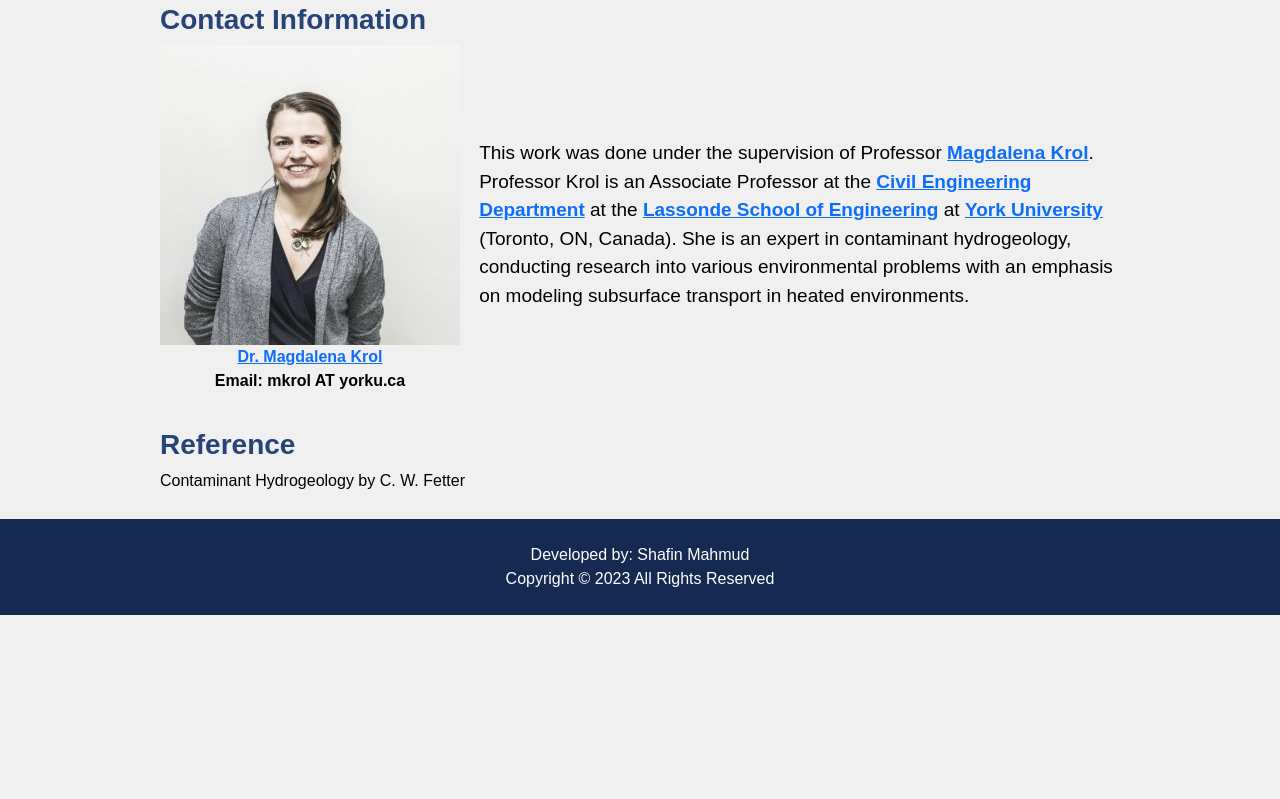
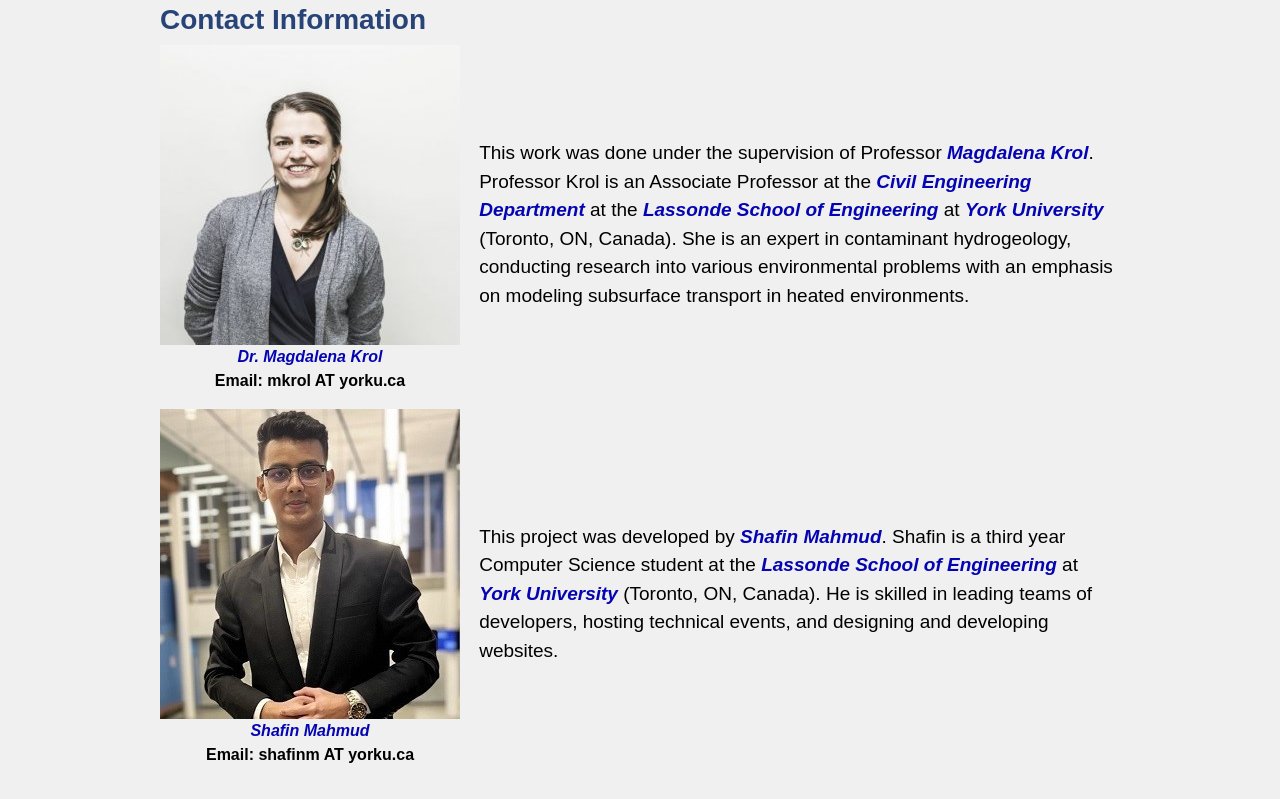
Before and after one commit to ShafinMahmudCS/project, a plain HTML site: page about.html in a window 1280 px wide. Shown: the part 1062-1861 px from the top of the page. Before the commit the page ends 1677 px from the top, so only its background shows below. Drawn offline with nearby package versions, Linux system fonts and the light colour scheme.

Commit message:
Added the details of Shafin Mahmud

```diff
--- a/about.html
+++ b/about.html
@@ -147,6 +147,32 @@
         </div>
       </div>
 
+      <div class="contactInfo">
+        <figure>
+          <img src="images/Shafin_Mahmud.jpg" alt="" />
+          <figcaption>
+            <a class="links" href="https://www.linkedin.com/in/shafinmd/"
+              >Shafin Mahmud</a
+            >
+          </br>
+          <b>Email: shafinm AT yorku.ca</b>
+          </figcaption>
+        </figure>
+        <div class="contactInfo">
+          <p class="text">
+            This project was developed by
+            <a class="links" href="https://www.linkedin.com/in/shafinmd/"
+              >Shafin Mahmud</a
+            >. Shafin is a third year Computer Science student at the
+            <a class="links" href="https://lassonde.yorku.ca/"
+              >Lassonde School of Engineering</a
+            >
+            at <a href="https://www.yorku.ca/" class="links">York University</a>
+            (Toronto, ON, Canada). He is skilled in leading teams of developers, hosting technical events, and designing and developing websites.
+          </p>
+        </div>
+      </div>
+
       <h3 id="highlight">Reference</h3>
       <p>Contaminant Hydrogeology by C. W. Fetter</p>
     </div>
--- a/style/index.css
+++ b/style/index.css
@@ -9,11 +9,12 @@
   --button-bg2-color: #243e6e;
   --button-border-color: #6d8d9d;
   --hover-background-color: #182a4cd2;
+  --link-color: #0404b3;
 }
 
 .dark-theme {
   --background-color: #12121a;
-  --default-text-color: white;
+  --default-text-color: rgb(245, 240, 240);
   --heading-color: #dbeaf7;
   --header-footer-background-color: #1c1d29;
   --sub-heading-color: #a19f9f;
@@ -22,6 +23,7 @@
   --button-bg2-color: #4b4b4b6e;
   --button-border-color: #616161;
   --hover-background-color: #373636;
+  --link-color: #ffffff;
 }
 
 body {
@@ -151,7 +153,11 @@
 }
 
 .links {
+  text-decoration: none;
+  font-style: italic;
   font-weight: bold;
+  color:var(--link-color);
+
 }
 
 @media screen and (max-width: 1220px) {
```
Also changed, not shown: images/Shafin_Mahmud.jpg (added).
